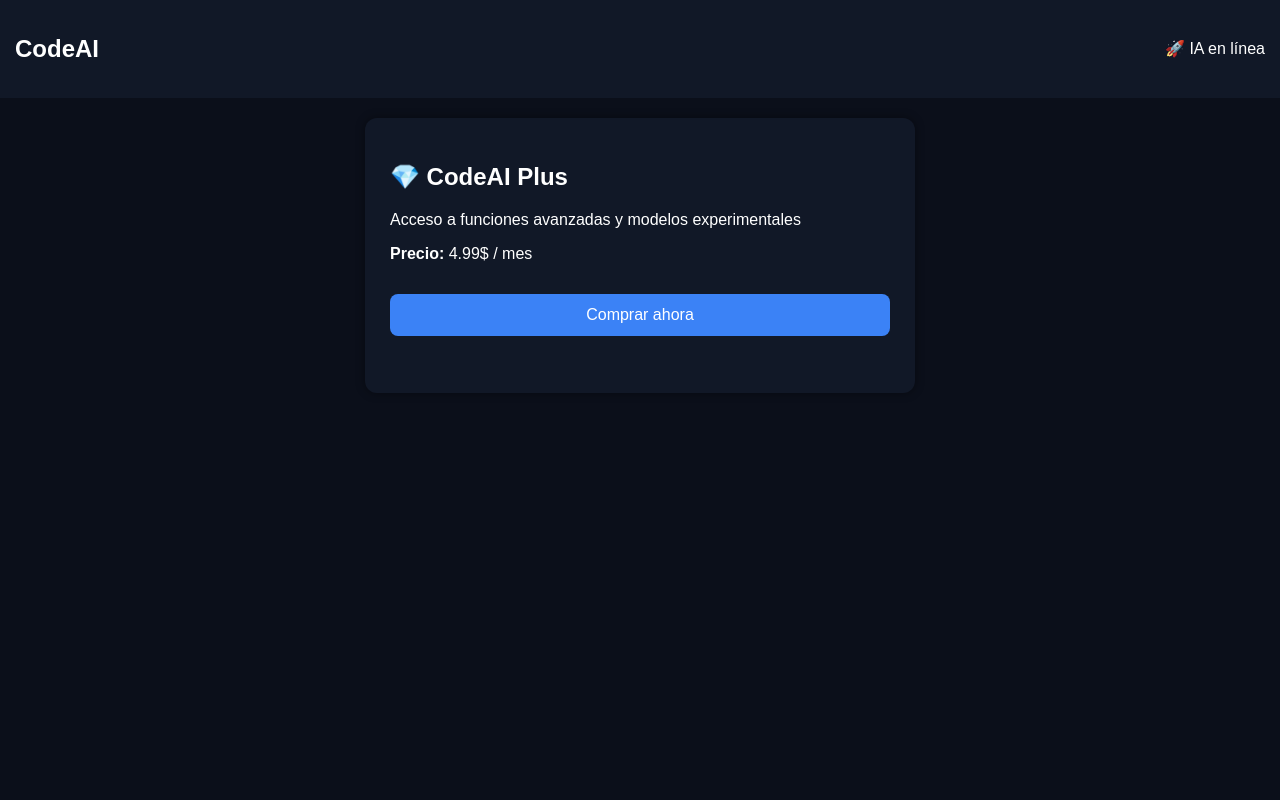
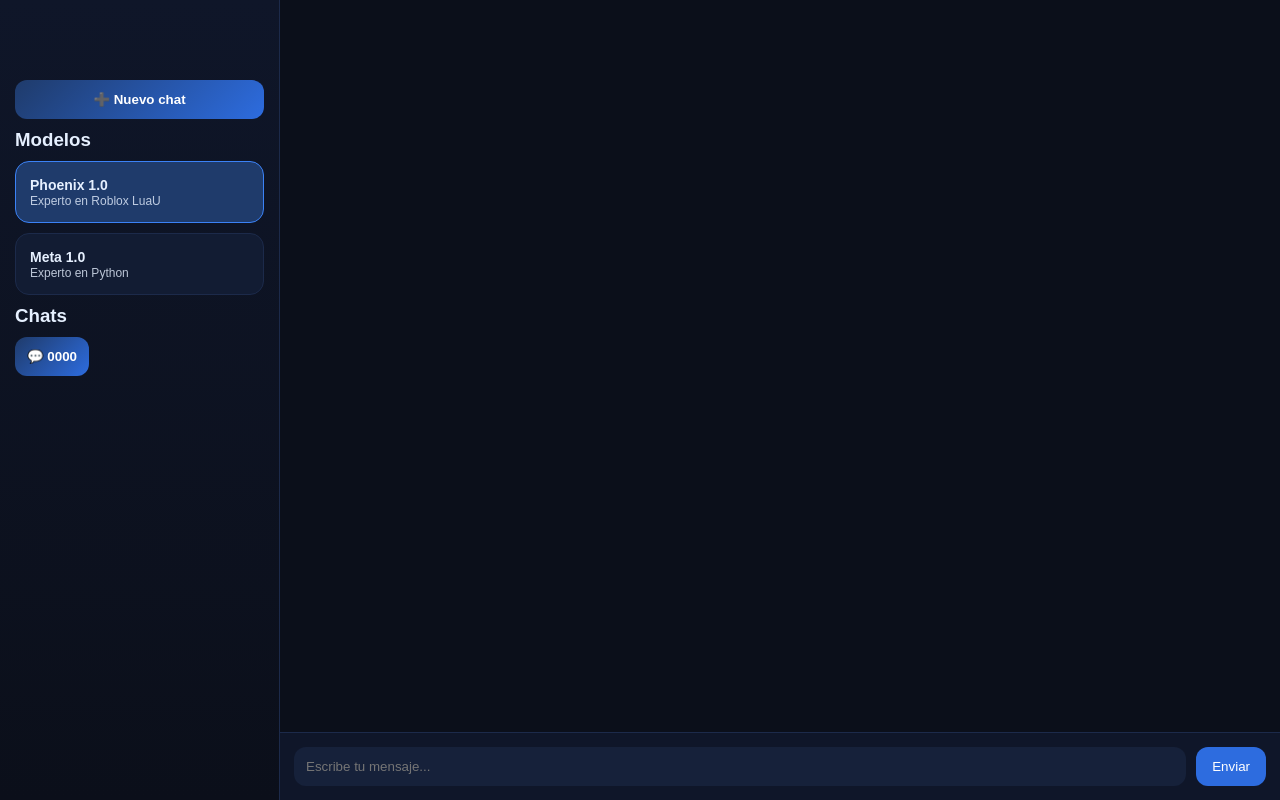
Before and after one commit to israelandarcia11-a11y/CodeAI, a plain HTML site: page index.html in a window 1280 px wide. Drawn offline with Linux system fonts and the light colour scheme.

Commit message:
Update index.html

```diff
--- a/index.html
+++ b/index.html
@@ -2,130 +2,34 @@
 <html lang="es">
 <head>
 <meta charset="UTF-8">
+<meta name="viewport" content="width=device-width, initial-scale=1.0">
 <title>CodeAI</title>
-
-<style>
-body {
-margin: 0;
-font-family: Arial;
-background: #0b0f1a;
-color: white;
-}
-
-header {
-padding: 15px;
-background: #111827;
-display: flex;
-justify-content: space-between;
-align-items: center;
-}
-
-.container {
-padding: 20px;
-display: flex;
-justify-content: center;
-}
-
-.card {
-background: #111827;
-padding: 25px;
-border-radius: 12px;
-max-width: 500px;
-width: 100%;
-box-shadow: 0 0 10px rgba(0,0,0,0.4);
-}
-
-button {
-padding: 12px 16px;
-border: none;
-border-radius: 8px;
-cursor: pointer;
-background: #3b82f6;
-color: white;
-margin-top: 15px;
-width: 100%;
-font-size: 16px;
-}
-
-button:hover {
-background: #2563eb;
-}
-
-.status {
-margin-top: 12px;
-color: #9ca3af;
-font-size: 14px;
-min-height: 20px;
-}
-</style>
-
+<link rel="stylesheet" href="style.css">
 </head>
-
 <body>
-
-<header>
-<h2>CodeAI</h2>
-<span>🚀 IA en línea</span>
-</header>
-
-<div class="container">
-
-<div class="card">
-
-<h2>💎 CodeAI Plus</h2>
-
-<p>Acceso a funciones avanzadas y modelos experimentales</p>
-
-<p><b>Precio:</b> 4.99$ / mes</p>
-
-<button onclick="buyPlus()">Comprar ahora</button>
-
-<div class="status" id="status"></div>
-
+<div class="app">
+    <div class="sidebar">
+        <button onclick="newChat()">➕ Nuevo chat</button>
+        <h3>Modelos</h3>
+        <div class="model-card active" onclick="setModel('phoenix', this)">
+            <strong>Phoenix 1.0</strong>
+            <p>Experto en Roblox LuaU</p>
+        </div>
+        <div class="model-card" onclick="setModel('meta', this)">
+            <strong>Meta 1.0</strong>
+            <p>Experto en Python</p>
+        </div>
+        <h3>Chats</h3>
+        <div id="chatList"></div>
+    </div>
+    <div class="chat-container">
+        <div id="chat" class="chat"></div>
+        <div class="input-box">
+            <input id="prompt" type="text" placeholder="Escribe tu mensaje..." />
+            <button class="send" onclick="send()">Enviar</button>
+        </div>
+    </div>
 </div>
-
-</div>
-
-<script>
-async function buyPlus() {
-  const status = document.getElementById("status");
-  status.innerText = "Conectando con servidor...";
-
-  try {
-    const res = await fetch("https://codeai-pgko.onrender.com/create-checkout-session", {
-      method: "POST",
-      headers: {
-        "Content-Type": "application/json"
-      }
-    });
-
-    console.log("HTTP STATUS:", res.status);
-
-    const text = await res.text();
-    console.log("RAW RESPONSE:", text);
-
-    let data;
-
-    try {
-      data = JSON.parse(text);
-    } catch (e) {
-      status.innerText = "Error: respuesta inválida del servidor";
-      return;
-    }
-
-    if (res.ok && data.url) {
-      status.innerText = "Redirigiendo a Stripe...";
-      window.location.href = data.url;
-    } else {
-      status.innerText = data.error || "Error al crear sesión de pago";
-    }
-
-  } catch (err) {
-    console.error(err);
-    status.innerText = "Error de conexión con el servidor";
-  }
-}
-</script>
-
+<script src="script.js" defer></script>
 </body>
 </html>
```
